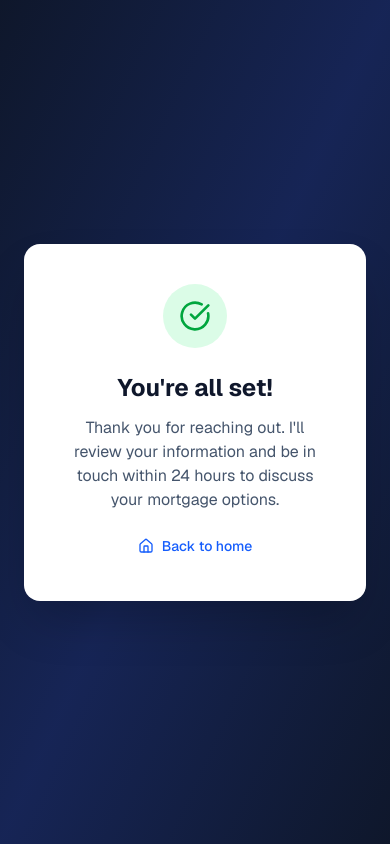
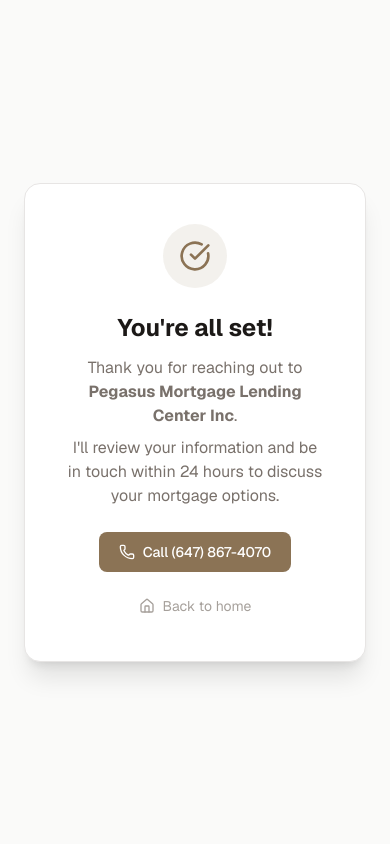
Before and after one commit to Goldking2323/mortgage-crm, a Next.js app: page /thank-you in a window 390 px wide. Built offline with nearby package versions, Linux system fonts and the light colour scheme.

Commit message:
update: phone number, agent name Atta Hosseini, brand colors on thank-you page

```diff
--- a/src/app/page.tsx
+++ b/src/app/page.tsx
@@ -16,7 +16,7 @@
             </div>
           </div>
           <a
-            href="tel:+14165551234"
+            href="tel:+16478674070"
             className="flex items-center gap-2 text-sm font-medium px-4 py-2 rounded-full border border-[#8B7355] text-[#8B7355] hover:bg-[#8B7355] hover:text-white transition-colors"
           >
             <Phone className="w-4 h-4" />
--- a/src/app/thank-you/page.tsx
+++ b/src/app/thank-you/page.tsx
@@ -1,25 +1,33 @@
-import { CheckCircle, Home } from "lucide-react";
+import { CheckCircle, Home, Phone } from "lucide-react";
 import Link from "next/link";
 
 export default function ThankYouPage() {
   return (
-    <main className="min-h-screen bg-gradient-to-br from-slate-900 via-blue-950 to-slate-900 flex items-center justify-center px-6">
-      <div className="bg-white rounded-2xl shadow-2xl p-10 max-w-md w-full text-center">
-        <div className="w-16 h-16 bg-green-100 rounded-full flex items-center justify-center mx-auto mb-6">
-          <CheckCircle className="w-8 h-8 text-green-600" />
+    <main className="min-h-screen bg-stone-50 flex items-center justify-center px-6">
+      <div className="bg-white rounded-2xl shadow-xl border border-stone-200 p-10 max-w-md w-full text-center">
+        <div className="w-16 h-16 bg-[#8B7355]/10 rounded-full flex items-center justify-center mx-auto mb-6">
+          <CheckCircle className="w-8 h-8 text-[#8B7355]" />
         </div>
-        <h1 className="text-2xl font-bold text-slate-900 mb-3">You&apos;re all set!</h1>
-        <p className="text-slate-600 mb-6">
-          Thank you for reaching out. I&apos;ll review your information and be in touch within 24 hours to discuss your
-          mortgage options.
+        <h1 className="text-2xl font-bold text-stone-900 mb-3">You&apos;re all set!</h1>
+        <p className="text-stone-500 mb-2">
+          Thank you for reaching out to <strong>Pegasus Mortgage Lending Center Inc</strong>.
         </p>
-        <Link
-          href="/"
-          className="inline-flex items-center gap-2 text-blue-600 hover:text-blue-700 font-medium text-sm"
+        <p className="text-stone-500 mb-6">
+          I&apos;ll review your information and be in touch within 24 hours to discuss your mortgage options.
+        </p>
+        <a
+          href="tel:+16478674070"
+          className="inline-flex items-center gap-2 bg-[#8B7355] text-white px-5 py-2.5 rounded-lg font-medium text-sm hover:bg-[#7a6348] transition mb-4"
         >
-          <Home className="w-4 h-4" />
-          Back to home
-        </Link>
+          <Phone className="w-4 h-4" />
+          Call (647) 867-4070
+        </a>
+        <div>
+          <Link href="/" className="inline-flex items-center gap-2 text-stone-400 hover:text-stone-600 text-sm mt-2">
+            <Home className="w-4 h-4" />
+            Back to home
+          </Link>
+        </div>
       </div>
     </main>
   );
```
